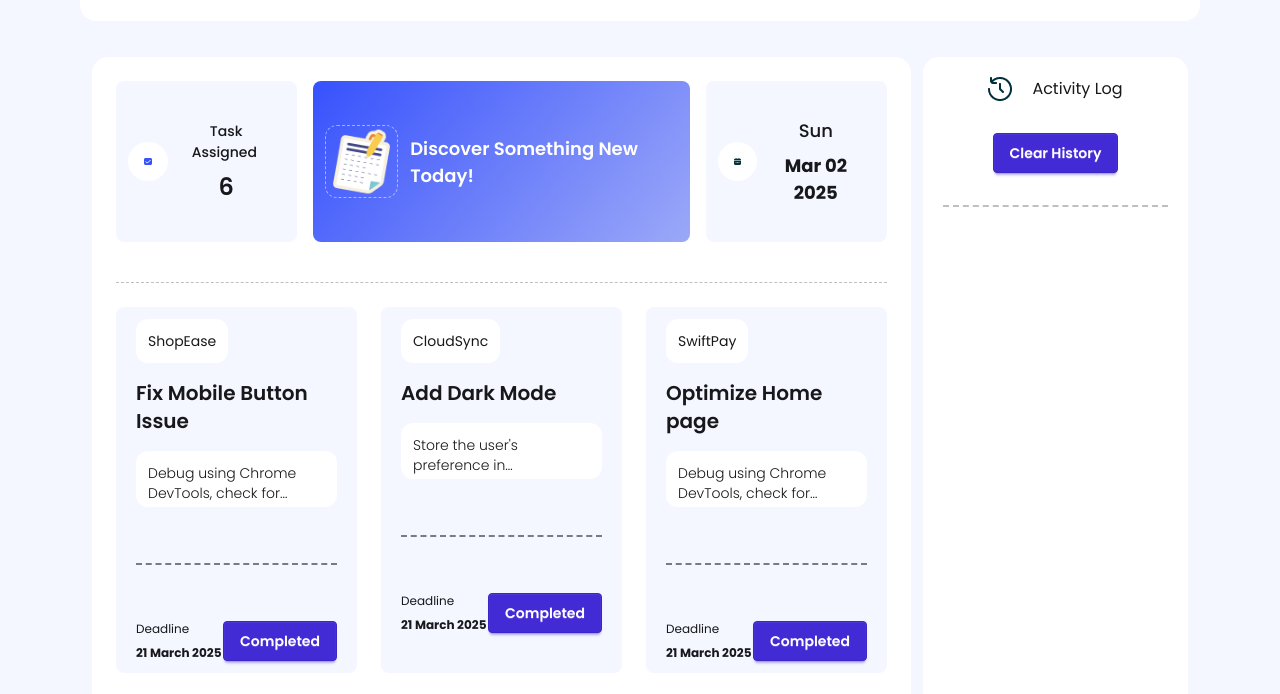
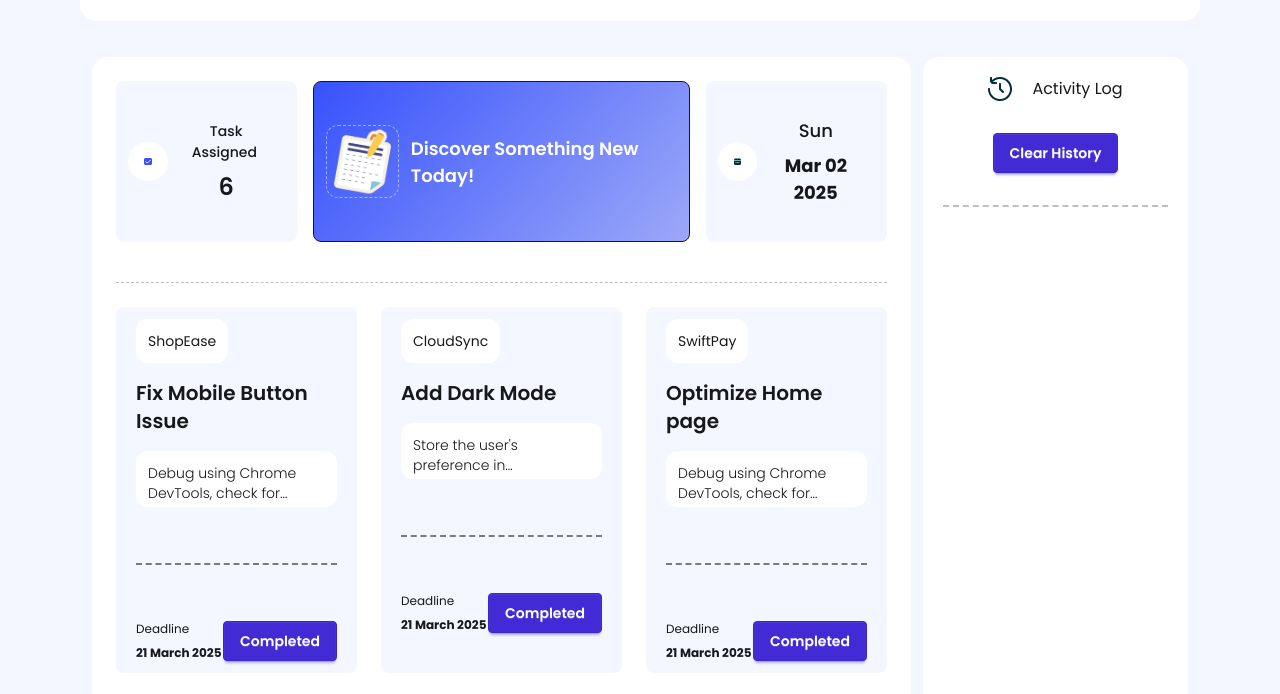
Before and after one commit to JobaerTamim7/Dev-Board, a website: page index.html in a window 1280 px wide. Shown: the part 99-793 px from the top of the page. Drawn offline with Linux system fonts and the light colour scheme.

```diff
--- a/index.html
+++ b/index.html
@@ -70,7 +70,7 @@
             </div>
           </div>
           <div
-            class="col-span-2 card flex-row lg:order-1 space-x-3 primary-grad p-3"
+            class="col-span-2 card flex-row lg:order-1 space-x-3 primary-grad p-3 border"
             id="discover-btn"
           >
             <figure>
```
